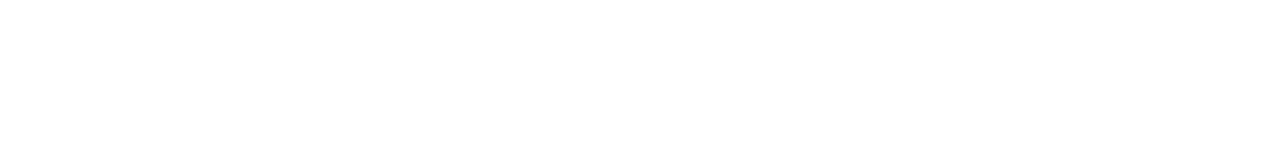
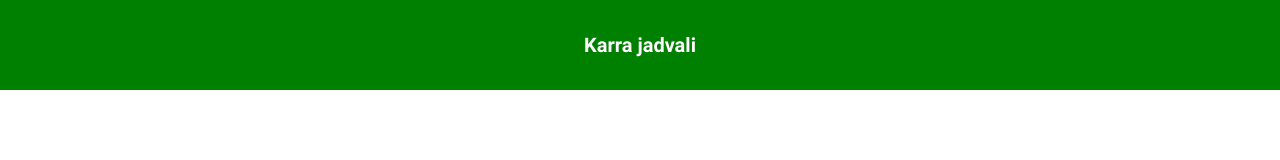
Before and after one commit to Andarov/karra-jadvali, a plain HTML site: page index.html in a window 1280 px wide. Drawn offline with Linux system fonts and the light colour scheme.

Commit message:
Add site header

```diff
--- a/css/main.css
+++ b/css/main.css
@@ -76,3 +76,17 @@ a {
 .main-content {
     flex-grow: 1;
 }
+
+.header {
+    padding-top: 30px;
+    padding-bottom: 30px;
+    background-color: green;
+    color: var(--body-bg-color);
+}
+
+.header__container {
+    font-size: 20px;
+    font-weight: 700;
+    line-height: 1.5;
+    text-align: center;
+}
--- a/index.html
+++ b/index.html
@@ -12,7 +12,9 @@
 </head>
 <body>
 
-
+    <header class="header">
+        <div class="header__container container">Karra jadvali</div>
+    </header>
 
     <script src="main.js"></script>
 </body>
```
